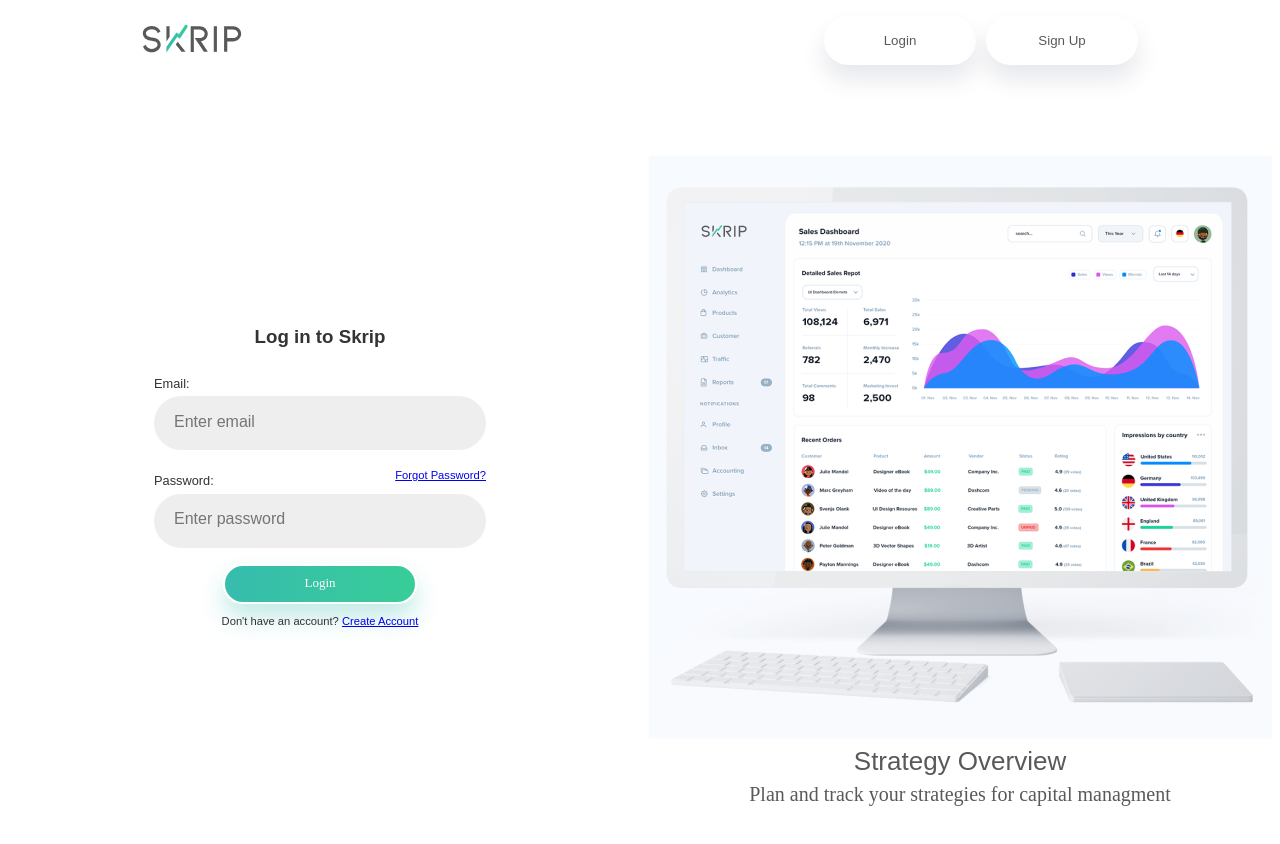
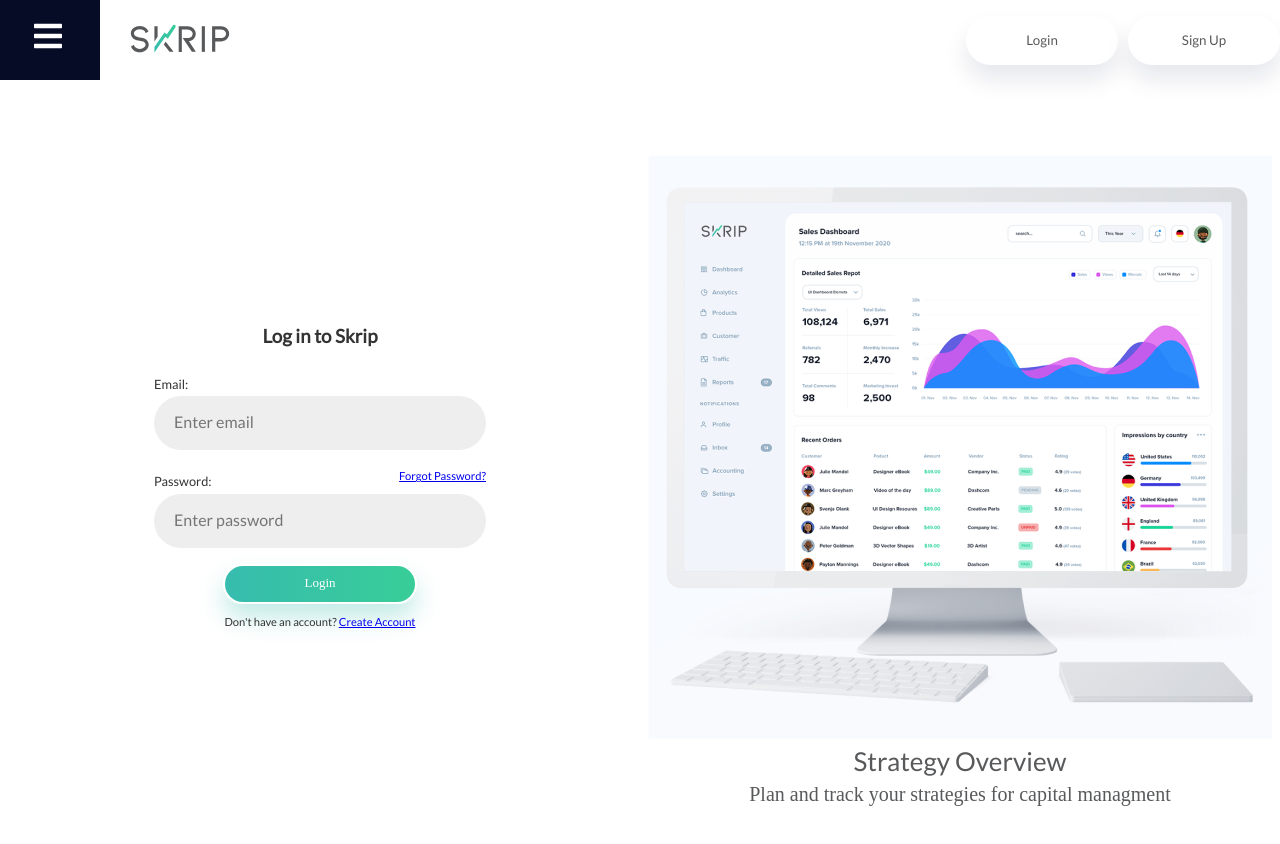
Before and after one commit to pdmduc/2021_3A_Team5, a React (Create React App) app in the folder client/: page /login in a window 1280 px wide. Shown: the top 844 px of the page. Built offline with nearby package versions, Linux system fonts and the light colour scheme.

Commit message:
Sidebar
Initial Sidebar within Navbar.

```diff
--- a/client/package.json
+++ b/client/package.json
@@ -10,6 +10,7 @@
     "axios": "^0.21.1",
     "react": "^17.0.2",
     "react-dom": "^17.0.2",
+    "react-icons": "^4.2.0",
     "react-router-dom": "^5.2.0",
     "react-scripts": "4.0.3",
     "web-vitals": "^1.1.1"
--- a/client/src/components/navbar/Navbar.css
+++ b/client/src/components/navbar/Navbar.css
@@ -42,3 +42,12 @@
   background-color: white;
   border: none;
 }
+
+.menu-icon {
+  display: grid;
+  grid-template-columns: repeat(2, auto);
+  grid-gap: 30px;
+  list-style: none;
+  width: 70vw;
+  justify-content: start;
+}
--- a/client/src/components/navbar/Navbar.js
+++ b/client/src/components/navbar/Navbar.js
@@ -2,6 +2,7 @@
 import { MenuItems } from './MenuItems';
 import './Navbar.css';
 import { ReactComponent as Logo } from '../../assets/logo.svg';
+import Sidebar from '../sidebar/Sidebar';
 
 class Navbar extends Component {
   state = { clicked: false };
@@ -9,10 +10,12 @@
   render() {
     return (
       <nav className="NavbarItems">
-        <button className="nav-logo" href={'/login'}>
-          <Logo />
-        </button>
-        <div className="menu-icon"></div>
+        <div className="menu-icon">
+          <Sidebar />
+          <button className="nav-logo" href={'/login'}>
+            <Logo />
+          </button>
+        </div>
         <ul className="nav-menu">
           {MenuItems.map((item, index) => {
             return (
--- /dev/null
+++ b/client/src/components/sidebar/Sidebar.css
@@ -0,0 +1,86 @@
+@import url('https://fonts.googleapis.com/css2?family=Lato&display=swap');
+
+* {
+  box-sizing: border-box;
+  margin: 0;
+  padding: 0;
+  font-family: 'Lato', sans-serif;
+}
+
+.sidebar {
+  background-color: #060b26;
+  height: 80px;
+  width: 100px;
+  display: flex;
+  justify-content: start;
+  align-items: center;
+}
+
+.sidebar-menu-bars {
+  margin-left: 2rem;
+  font-size: 2rem;
+  background: none;
+}
+
+.sidebar-nav-menu {
+  background-color: #060b26;
+  width: 250px;
+  height: 100vh;
+  display: flex;
+  justify-content: center;
+  position: fixed;
+  top: 0;
+  left: -100%;
+  transition: 850ms;
+}
+
+.sidebar-nav-menu.active {
+  left: 0;
+  transition: 350ms;
+}
+
+.sidebar-nav-text {
+  background-color: #060b26;
+  border-color: #060b26;
+  display: flex;
+  justify-content: start;
+  align-items: center;
+  padding: 8px 0px 8px 16px;
+  list-style: none;
+  height: 60px;
+}
+
+.sidebar-nav-text a {
+  text-decoration: none;
+  color: #f5f5f5;
+  font-size: 18px;
+  width: 95%;
+  height: 100%;
+  align-items: center;
+  padding: 0 16px;
+  border-radius: 4px;
+}
+
+.sidebar-nav-text a:hover {
+  background-color: #1a83ff;
+}
+
+.sidebar-nav-menu-items {
+  width: 100%;
+  display: list-item;
+  text-align: start;
+  justify-content: start;
+}
+
+.navbar-toggle {
+  background-color: #060b26;
+  width: 100%;
+  height: 80px;
+  display: flex;
+  justify-content: start;
+  align-items: center;
+}
+
+span {
+  margin-left: 16px;
+}
--- /dev/null
+++ b/client/src/components/sidebar/Sidebar.js
@@ -0,0 +1,50 @@
+import React, { useState } from 'react';
+import * as FaIcons from 'react-icons/fa';
+import * as AiIcons from 'react-icons/ai';
+import { Link } from 'react-router-dom';
+import SidebarData from './SidebarData';
+import './Sidebar.css';
+import { IconContext } from 'react-icons';
+
+function Sidebar() {
+  const [slidebar, setSlidebar] = useState(false);
+
+  const showSlidebar = () => setSlidebar(!slidebar);
+
+  return (
+    <>
+      <IconContext.Provider value={{ color: '#fff' }}>
+        <div className="sidebar">
+          <Link to="#" className="sidebar-menu-bars">
+            <FaIcons.FaBars onClick={showSlidebar} />
+          </Link>
+        </div>
+        <nav
+          className={slidebar ? 'sidebar-nav-menu active' : 'sidebar-nav-menu'}
+        >
+          <ul className="sidebar-nav-menu-items">
+            <li className="sidebar-navbar-toggle">
+              <Link to="#" className="sidebar-menu-bars">
+                <AiIcons.AiOutlineClose onClick={showSlidebar} />
+              </Link>
+            </li>
+            {SidebarData.map((item, index) => {
+              return (
+                <li key={index}>
+                  <button className={item.cName}>
+                    <Link to={item.path}>
+                      {item.icon}
+                      <span>{item.title}</span>
+                    </Link>
+                  </button>
+                </li>
+              );
+            })}
+          </ul>
+        </nav>
+      </IconContext.Provider>
+    </>
+  );
+}
+
+export default Sidebar;
--- /dev/null
+++ b/client/src/components/sidebar/SidebarData.js
@@ -0,0 +1,27 @@
+import React, { useState } from 'react';
+import * as BsIcons from 'react-icons/bs';
+import * as RiIcons from 'react-icons/ri';
+import * as IoIcons from 'react-icons/io';
+
+export const SlidebarData = [
+  {
+    title: 'Strategy Overview',
+    path: '/strategyoverview',
+    icon: <BsIcons.BsLayersFill />,
+    cName: 'sidebar-nav-text',
+  },
+  {
+    title: 'Create New Strategy',
+    path: '/createstrategy',
+    icon: <IoIcons.IoIosCreate />,
+    cName: 'sidebar-nav-text',
+  },
+  {
+    title: 'Saved Strategy',
+    path: '/savedstrategy',
+    icon: <RiIcons.RiFoldersFill />,
+    cName: 'sidebar-nav-text',
+  },
+];
+
+export default SlidebarData;
```
Also changed, not shown: 1 other file (tests, documents, lock files or other folders).
